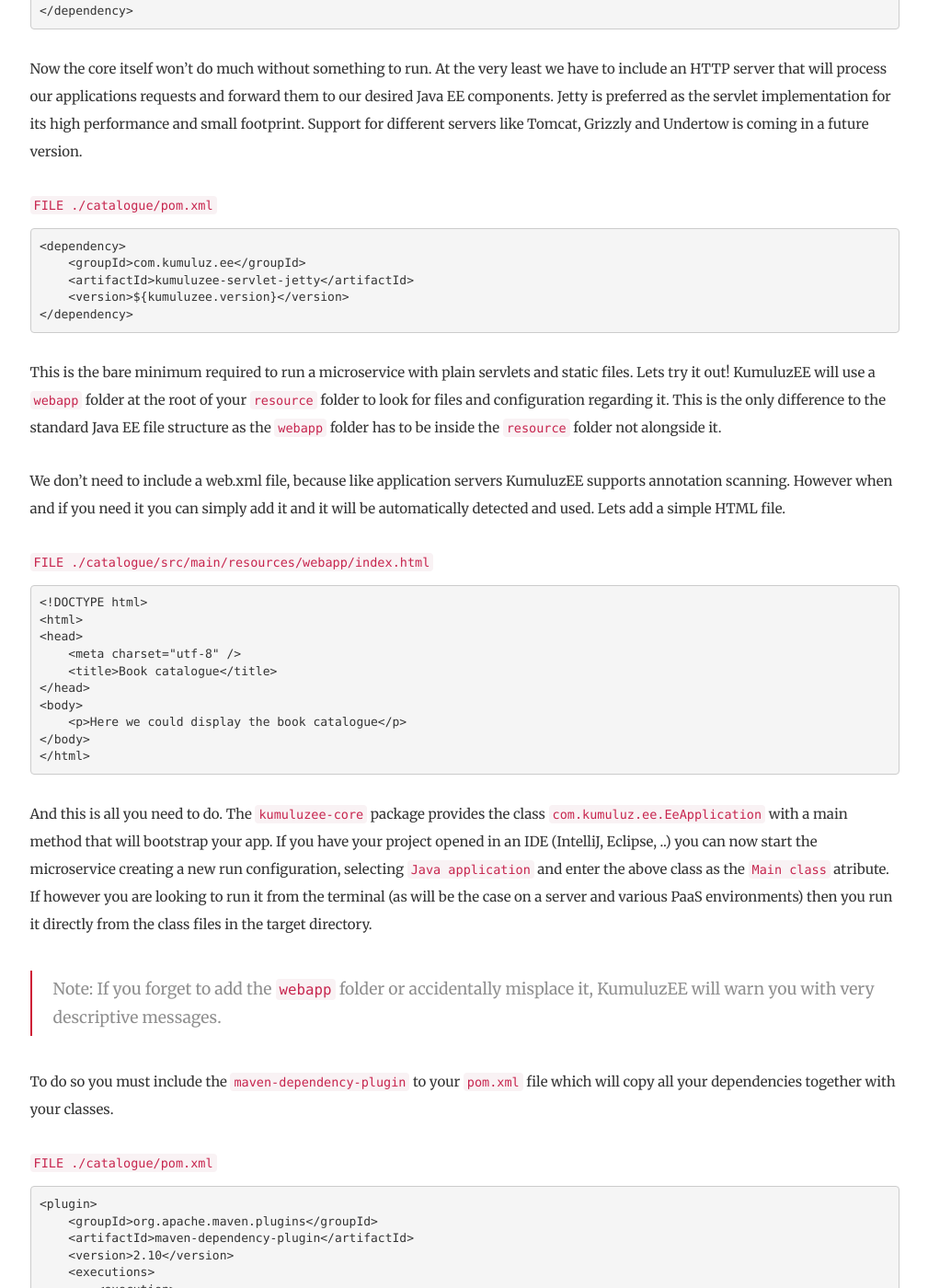
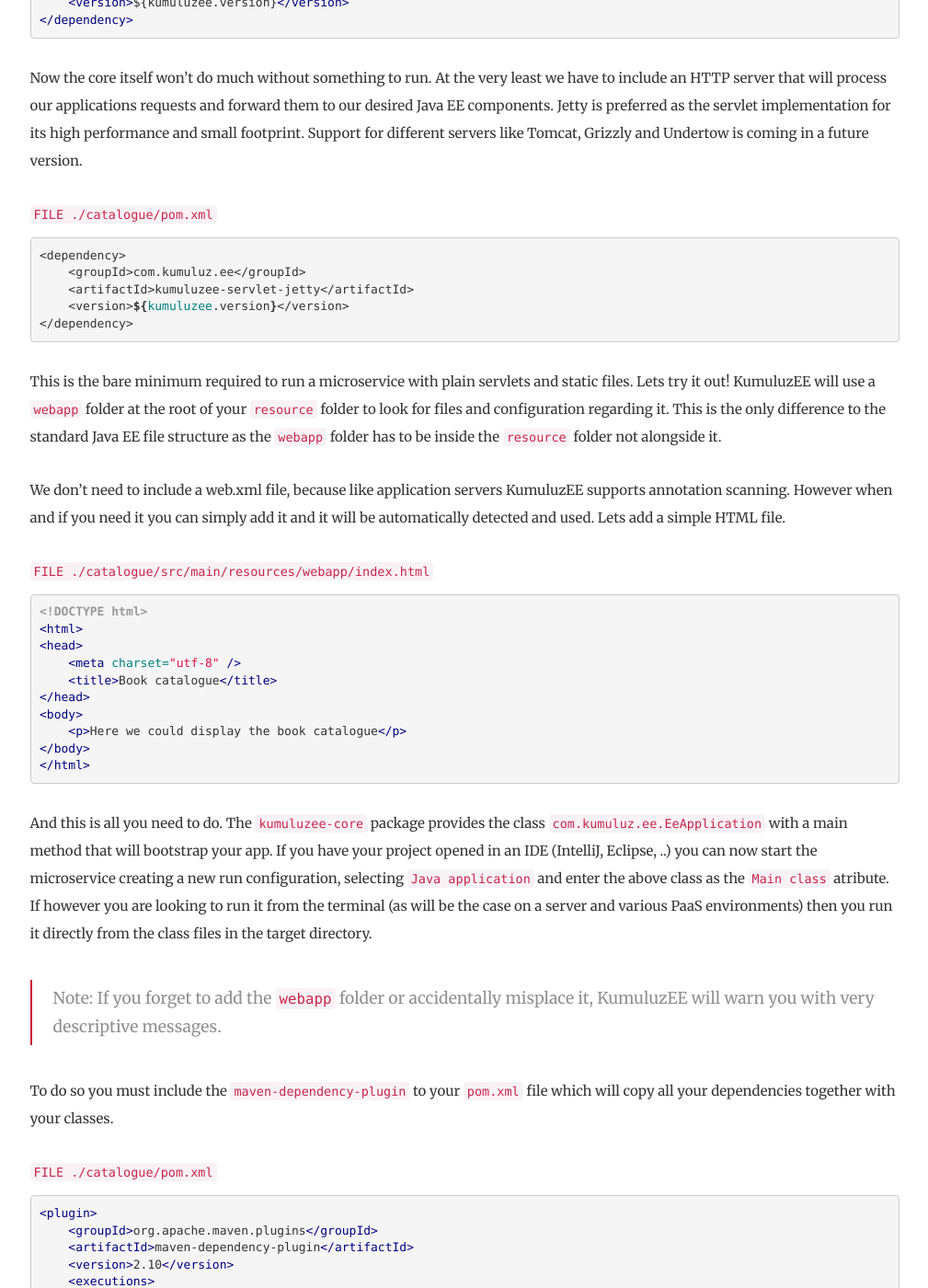
Before and after one commit to kumuluz/blog.sunesis.si, a Jekyll site: the page built from _posts/2015-06-04-microservices-with-java-ee-and-kumuluzee.markdown, in a window 1280 px wide and 1400 px high, scrolled down 8498 px. Shown: the whole window at 92% size, without its empty margins (135-1144 px from the left). Built offline with Jekyll 4.4.1, drawn with Linux system fonts in a browser that asks for light colours.

Commit message:
Fixed code blocks

````diff
--- a/_posts/2015-06-04-microservices-with-java-ee-and-kumuluzee.markdown
+++ b/_posts/2015-06-04-microservices-with-java-ee-and-kumuluzee.markdown
@@ -130,7 +130,7 @@
 
 Our project structure will look like this:
 
-```
+~~~
 .
 +-- models
 |   +-- src
@@ -147,13 +147,13 @@
 |   |   +-- test
 |   +-- pom.xml
 +-- pom.xml
-```
+~~~
 
 Again this is only to simplify the example. In a real project the `catalogue` and `orders` folders/projects would each be in a separate repository. We have also added a module that will hold our JPA entities as they will be shared with our two microservices. First lets create the top-most `pom.xml` that will only serve in this example to include our main modules. We will be using `acme.com` as our package name and group id throughout the examples.
 
 `FILE ./pom.xml`
 
-```xml
+{% highlight xml %}
 <?xml version="1.0" encoding="UTF-8"?>
 <project xmlns="http://maven.apache.org/POM/4.0.0"
          xmlns:xsi="http://www.w3.org/2001/XMLSchema-instance"
@@ -166,32 +166,32 @@
     <packaging>pom</packaging>
 
 </project>
-```
+{% endhighlight %}
 
 Now let's create our first microservice project. We will be using maven archetype generation.
 
 Run the following commands inside the project folder. This will generate the three projects we require.
 
-```bash
+{% highlight bash %}
 $ mvn -B archetype:generate \
     -DarchetypeGroupId=org.apache.maven.archetypes \
     -DgroupId=com.acme.books \
     -DartifactId=catalogue
-```
+{% endhighlight %}
 
-```bash
+{% highlight bash %}
 $ mvn -B archetype:generate \
     -DarchetypeGroupId=org.apache.maven.archetypes \
     -DgroupId=com.acme.books \
     -DartifactId=orders
-```
+{% endhighlight %}
 
-```bash
+{% highlight bash %}
 $ mvn -B archetype:generate \
     -DarchetypeGroupId=org.apache.maven.archetypes \
     -DgroupId=com.acme.books \
     -DartifactId=models
-```
+{% endhighlight %}
 
 ## Add KumuluzEE
 
@@ -203,35 +203,35 @@
 
 `FILE ./catalogue/pom.xml`
 
-```xml
+{% highlight xml %}
 <properties>
     <kumuluzee.version>1.0.0-alpha.1</kumuluzee.version>
 </properties>
-```
+{% endhighlight %}
 
 First include the `core` module which includes the bootstrapping logic and configurations.
 
 `FILE ./catalogue/pom.xml`
 
-```xml
+{% highlight xml %}
 <dependency>
     <groupId>com.kumuluz.ee</groupId>
     <artifactId>kumuluzee-core</artifactId>
     <version>${kumuluzee.version}</version>
 </dependency>
-```
+{% endhighlight %}
 
 Now the core itself won't do much without something to run. At the very least we have to include an HTTP server that will process our applications requests and forward them to our desired Java EE components. Jetty is preferred as the servlet implementation for its high performance and small footprint. Support for different servers like Tomcat, Grizzly and Undertow is coming in a future version.
 
 `FILE ./catalogue/pom.xml`
 
-```xml
+{% highlight bash %}
 <dependency>
     <groupId>com.kumuluz.ee</groupId>
     <artifactId>kumuluzee-servlet-jetty</artifactId>
     <version>${kumuluzee.version}</version>
 </dependency>
-```
+{% endhighlight %}
 
 This is the bare minimum required to run a microservice with plain servlets and static files. Lets try it out! KumuluzEE will use a `webapp` folder at the root of your `resource` folder to look for files and configuration regarding it. This is the only difference to the standard Java EE file structure as the `webapp` folder has to be inside the `resource` folder not alongside it.
 
@@ -239,7 +239,7 @@
 
 `FILE ./catalogue/src/main/resources/webapp/index.html`
 
-```HTML
+{% highlight html %}
 <!DOCTYPE html>
 <html>
 <head>
@@ -250,7 +250,7 @@
     <p>Here we could display the book catalogue</p>
 </body>
 </html>
-```
+{% endhighlight %}
 
 And this is all you need to do. The `kumuluzee-core` package provides the class `com.kumuluz.ee.EeApplication` with a main method that will bootstrap your app. If you have your project opened in an IDE (IntelliJ, Eclipse, ..) you can now start the microservice creating a new run configuration, selecting `Java application` and enter the above class as the `Main class` atribute. If however you are looking to run it from the terminal (as will be the case on a server and various PaaS environments) then you run it directly from the class files in the target directory.
 
@@ -260,7 +260,7 @@
 
 `FILE ./catalogue/pom.xml`
 
-```xml
+{% highlight xml %}
 <plugin>
     <groupId>org.apache.maven.plugins</groupId>
     <artifactId>maven-dependency-plugin</artifactId>
@@ -275,13 +275,13 @@
         </execution>
     </executions>
 </plugin>
-```
+{% endhighlight %}
 
 Run `maven package` and then you can start your microservice using the following command:
 
-```bash
+{% highlight bash %}
 $ java -cp target/classes:target/dependency/* com.kumuluz.ee.EeApplication
-```
+{% endhighlight %}
 
 Go to http://localhost:8080/ in your browser and you should see the HTML file that we added.
 
@@ -293,7 +293,7 @@
 
 `FILE ./catalogue/pom.xml`
 
-```xml
+{% highlight xml %}
 <dependency>
     <groupId>com.kumuluz.ee</groupId>
     <artifactId>kumuluzee-jax-rs</artifactId>
@@ -309,33 +309,33 @@
     <artifactId>kumuluzee-cdi</artifactId>
     <version>${kumuluzee.version}</version>
 </dependency>
-```
+{% endhighlight %}
 
 Again if we wanted additional components, as of this writing we can use these additional ones.
 
-```xml
+{% highlight xml %}
 <dependency>
     <groupId>com.kumuluz.ee</groupId>
     <artifactId>kumuluzee-jsp</artifactId>
     <version>${kumuluzee.version}</version>
 </dependency>
-```
+{% endhighlight %}
 
-```xml
+{% highlight xml %}
 <dependency>
     <groupId>com.kumuluz.ee</groupId>
     <artifactId>kumuluzee-bean-validation</artifactId>
     <version>${kumuluzee.version}</version>
 </dependency>
-```
+{% endhighlight %}
 
-```xml
+{% highlight xml %}
 <dependency>
     <groupId>com.kumuluz.ee</groupId>
     <artifactId>kumuluzee-json-p</artifactId>
     <version>${kumuluzee.version}</version>
 </dependency>
-```
+{% endhighlight %}
 
 ### JPA module
 
@@ -343,7 +343,7 @@
 
 `FILE ./models/pom.xml`
 
-```xml
+{% highlight xml %}
 <dependency>
     <groupId>com.kumuluz.ee</groupId>
     <artifactId>kumuluzee-jpa</artifactId>
@@ -354,10 +354,10 @@
     <artifactId>postgresql</artifactId>
     <version>9.4-1201-jdbc41</version>
 </dependency>
-```
+{% endhighlight %}
 `FILE ./models/src/main/resources/META-INF/persistence.xml`
 
-```xml
+{% highlight xml %}
 <?xml version="1.0" encoding="UTF-8" ?>
 
 <persistence xmlns="http://xmlns.jcp.org/xml/ns/persistence"
@@ -383,13 +383,13 @@
 
     </persistence-unit>
 </persistence>
-```
+{% endhighlight %}
 
 The values defined in the xml for the url, username and password can be overwritten by setting the `DATABASE_URL`, `DATABASE_USER` and `DATABASE_PASS` environment variables respectively.
 
 `FILE ./models/src/main/java/com/acme/books/models/Book.java`
 
-```java
+{% highlight java %}
 @Entity
 @NamedQuery(name="Book.findAll", query="SELECT b FROM Book b")
 public class Book {
@@ -439,11 +439,11 @@
         this.author = author;
     }
 }
-```
+{% endhighlight %}
 
 `FILE ./models/src/main/java/com/acme/books/models/Order.java`
 
-```java
+{% highlight java %}
 @Entity
 @NamedQuery(name="Order.findAll", query="SELECT o FROM Order o")
 public class Order {
@@ -483,7 +483,7 @@
         this.book = book;
     }
 }
-```
+{% endhighlight %}
 
 ### Orders module
 
@@ -491,7 +491,7 @@
 
 `FILE ./orders/pom.xml`
 
-```xml
+{% highlight xml %}
 <dependency>
     <groupId>com.acme.books</groupId>
     <artifactId>books.models</artifactId>
@@ -539,24 +539,24 @@
         </execution>
     </executions>
 </plugin>
-```
+{% endhighlight %}
 
 The application.
 
 `FILE ./orders/src/main/java/com/acme/books/OrdersApplication.java`
 
-```java
+{% highlight java %}
 @ApplicationPath("/")
 public class OrdersApplication extends javax.ws.rs.core.Application {
 
 }
-```
+{% endhighlight %}
 
 And the resource.
 
 `FILE ./orders/src/main/java/com/acme/books/OrdersResource.java`
 
-```java
+{% highlight java %}
 @Path("/orders")
 @Produces(ContentType.APPLICATION_JSON)
 @Consumes(ContentType.APPLICATION_JSON)
@@ -594,7 +594,7 @@
         return Response.created().entity(o).build();
     }
 }
-```
+{% endhighlight %}
 
 As you can see the microservice is exactly the same as any other Java EE app. As of right now we have to manually manage transactions as the JTA module is not yet available. We can do so by either creating a simple CDI interceptor that will start and commit them or manually do it in every method. Either way, sometimes a more transparency may be a good thing.
 
@@ -608,18 +608,18 @@
 
 `FILE ./catalogue/src/main/java/com/acme/books/BooksApplication.java`
 
-```java
+{% highlight java %}
 @ApplicationPath("/")
 public class BooksApplication extends javax.ws.rs.core.Application {
 
 }
-```
+{% endhighlight %}
 
 And the resource.
 
 `FILE ./catalogue/src/main/java/com/acme/books/BooksResource.java`
 
-```java
+{% highlight java %}
 @Path("/orders")
 @Produces(ContentType.APPLICATION_JSON)
 @Consumes(ContentType.APPLICATION_JSON)
@@ -662,19 +662,19 @@
         return Response.created().entity(b).build();
     }
 }
-```
+{% endhighlight %}
 
 ## Putting it all together
 
 And we're done. We have just created two microservices that will run independently of each other, however they can still work together with the help of REST interfaces and of course share common resources like a database. We can now build and run them independently. Because we will be starting two HTTP servers we must use a different port for the other server. We can easily control this using the `PORT` environment variable.
 
-```bash
+{% highlight bash %}
 $ PORT=3000 java -cp catalogue/target/classes:catalogue/target/dependency/* com.kumuluz.ee.EeApplication
-```
+{% endhighlight %}
 
-```bash
+{% highlight bash %}
 $ PORT=3001 java -cp orders/target/classes:orders/target/dependency/* com.kumuluz.ee.EeApplication
-```
+{% endhighlight %}
 
 We can now browse our microservices and see them in action on `http://localhost:3000` and `http://localhost:3001` respectively.
 
--- a/assets/css/main.scss
+++ b/assets/css/main.scss
@@ -6,3 +6,4 @@
 @import "bootstrap/bootstrap";
 @import "font-awesome/font-awesome";
 @import "base";
+@import "syntax-highlighting";
````
